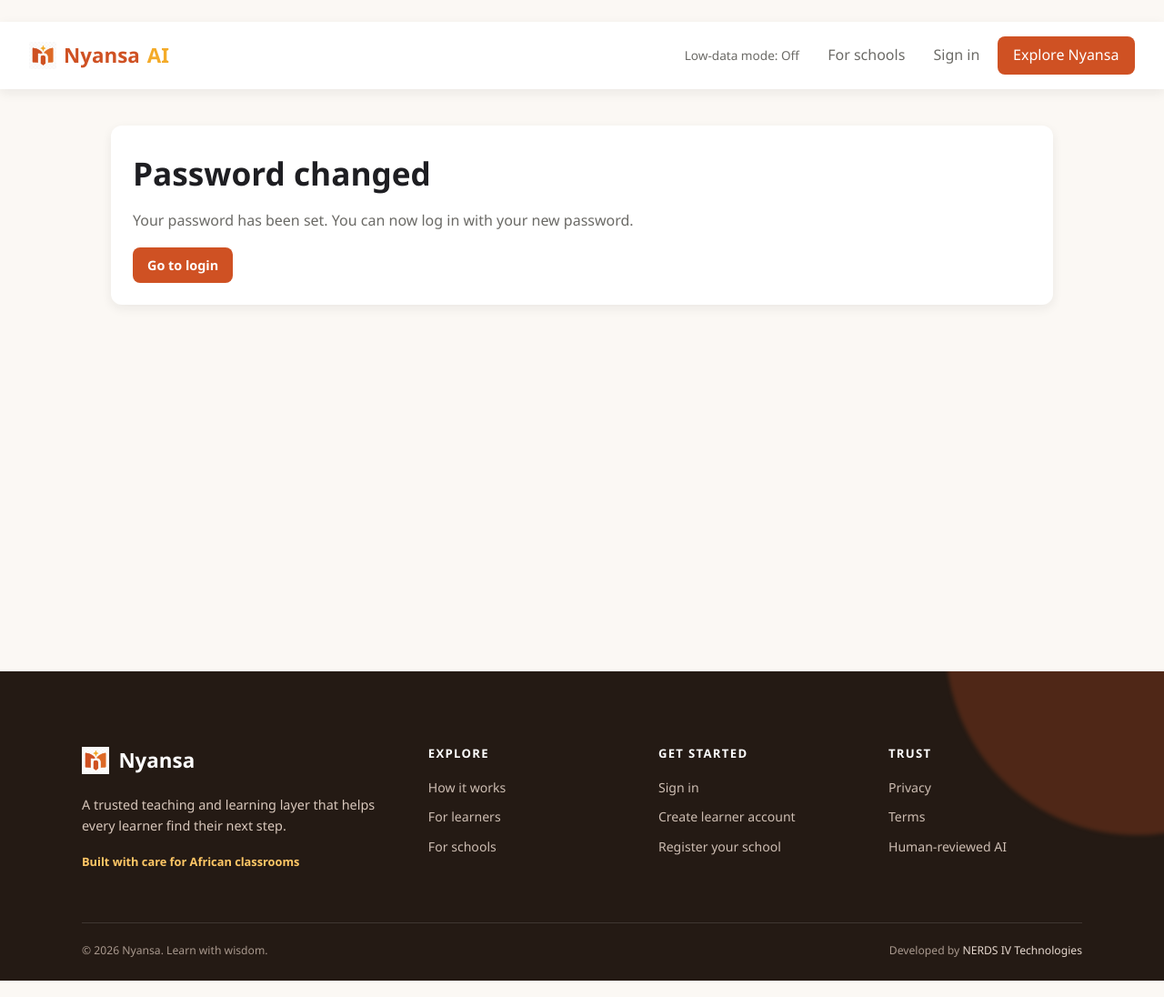
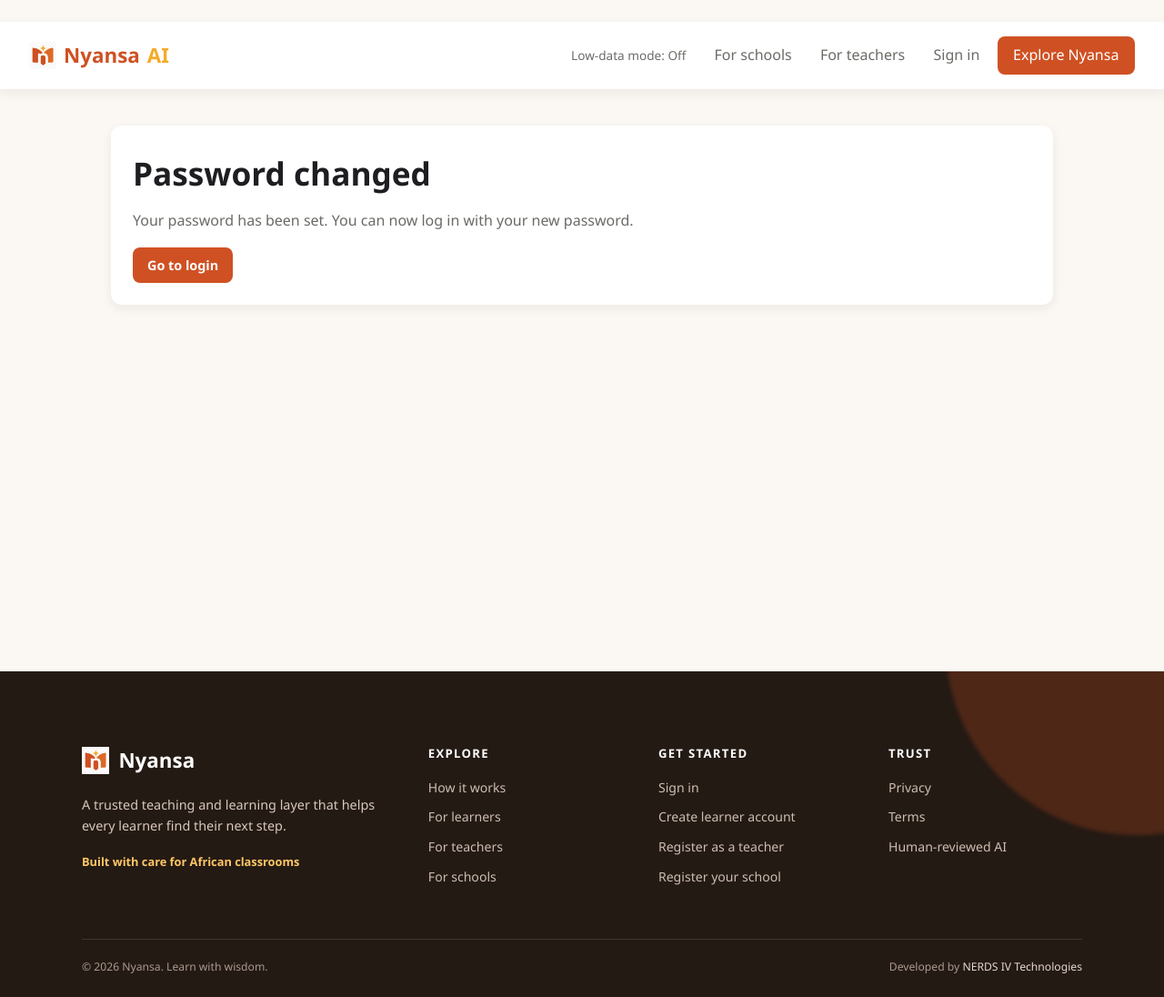
Before and after one commit to festusboamah/nyansa-ai-tutor, a Django app: template templates/accounts/password_reset_complete.html in a window 1280 px wide. Shown: the whole page at 91% size. Run offline with Django 5.2, Linux system fonts and the light colour scheme; the template is opened without the code that fills it, so the values that code supplies are empty.

Commit message:
Link to the independent-teacher signup from public navigation
The page existed but was unreachable without knowing the URL - no link
from the header, footer, or the learner signup page. Adds "For teachers"
to the header nav and both footer nav sections, plus a cross-link from
the learner signup page next to the existing school signup link.

```diff
--- a/templates/accounts/signup.html
+++ b/templates/accounts/signup.html
@@ -11,7 +11,7 @@
     <div class="auth-panel reveal">
         <div class="auth-panel-heading"><span class="auth-eyebrow">Learner account</span><h2>Start exploring</h2><p>It only takes a minute to create your space.</p></div>
         <form method="post" class="auth-form">{% csrf_token %}{{ form.as_p }}<button type="submit" class="auth-submit">Create my account</button></form>
-        <p class="auth-switch">Setting up a school? <a href="{% url 'school_signup' %}">Register your school</a></p><p class="auth-legal">By continuing, you agree to our <a href="{% url 'terms' %}">terms</a> and <a href="{% url 'privacy' %}">privacy policy</a>.</p>
+        <p class="auth-switch">Are you a teacher? <a href="{% url 'teacher_signup' %}">Register as a teacher</a></p><p class="auth-switch">Setting up a school? <a href="{% url 'school_signup' %}">Register your school</a></p><p class="auth-legal">By continuing, you agree to our <a href="{% url 'terms' %}">terms</a> and <a href="{% url 'privacy' %}">privacy policy</a>.</p>
     </div>
 </section>
 {% endblock %}
--- a/templates/base.html
+++ b/templates/base.html
@@ -166,6 +166,7 @@
         <div class="navbar-links">
             <a href="#" id="low-data-toggle" class="low-data-toggle">Low-data mode: Off</a>
             <a href="{% url 'school_signup' %}">For schools</a>
+            <a href="{% url 'teacher_signup' %}">For teachers</a>
             <a href="{% url 'login' %}">Sign in</a>
             <a href="{% url 'signup' %}" class="btn-signup">Explore Nyansa</a>
         </div>
@@ -202,8 +203,8 @@
                 <p>A trusted teaching and learning layer that helps every learner find their next step.</p>
                 <span class="footer-origin">Built with care for African classrooms</span>
             </div>
-            <nav class="footer-nav" aria-label="Explore Nyansa"><h2>Explore</h2><a href="{% url 'home' %}#learning-pillars">How it works</a><a href="{% url 'signup' %}">For learners</a><a href="{% url 'school_signup' %}">For schools</a></nav>
-            <nav class="footer-nav" aria-label="Account links"><h2>Get started</h2><a href="{% url 'login' %}">Sign in</a><a href="{% url 'signup' %}">Create learner account</a><a href="{% url 'school_signup' %}">Register your school</a></nav>
+            <nav class="footer-nav" aria-label="Explore Nyansa"><h2>Explore</h2><a href="{% url 'home' %}#learning-pillars">How it works</a><a href="{% url 'signup' %}">For learners</a><a href="{% url 'teacher_signup' %}">For teachers</a><a href="{% url 'school_signup' %}">For schools</a></nav>
+            <nav class="footer-nav" aria-label="Account links"><h2>Get started</h2><a href="{% url 'login' %}">Sign in</a><a href="{% url 'signup' %}">Create learner account</a><a href="{% url 'teacher_signup' %}">Register as a teacher</a><a href="{% url 'school_signup' %}">Register your school</a></nav>
             <nav class="footer-nav" aria-label="Legal links"><h2>Trust</h2><a href="{% url 'privacy' %}">Privacy</a><a href="{% url 'terms' %}">Terms</a><span>Human-reviewed AI</span></nav>
         </div>
         <div class="public-footer-bottom"><p>&copy; 2026 Nyansa. Learn with wisdom.</p><p>Developed by <a href="https://nerdsiv.com" target="_blank" rel="noreferrer">NERDS IV Technologies</a></p></div>
```
